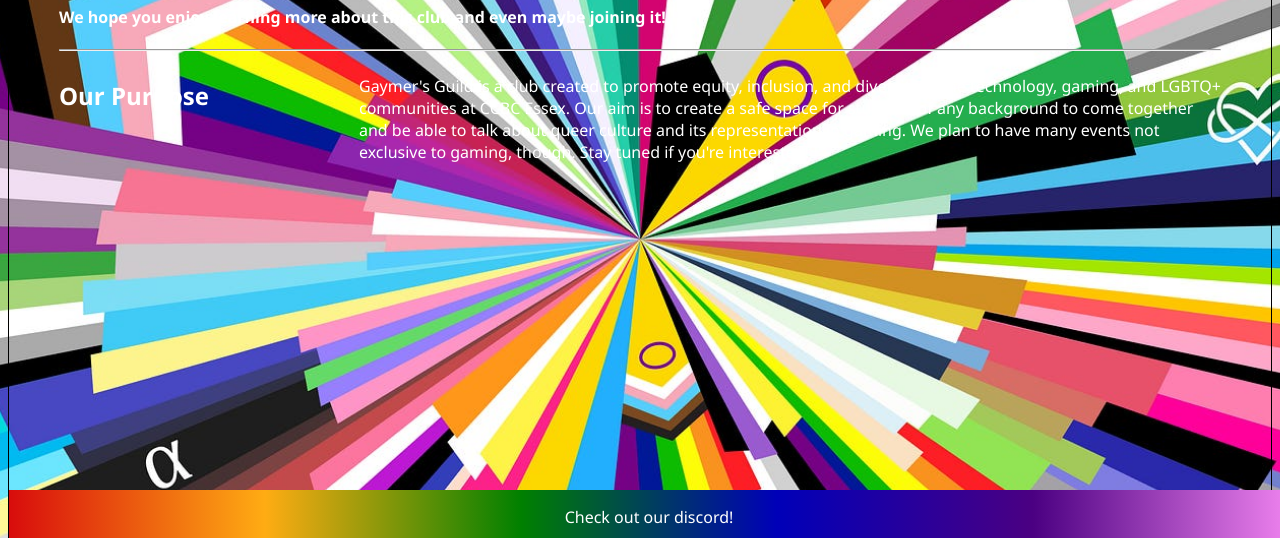
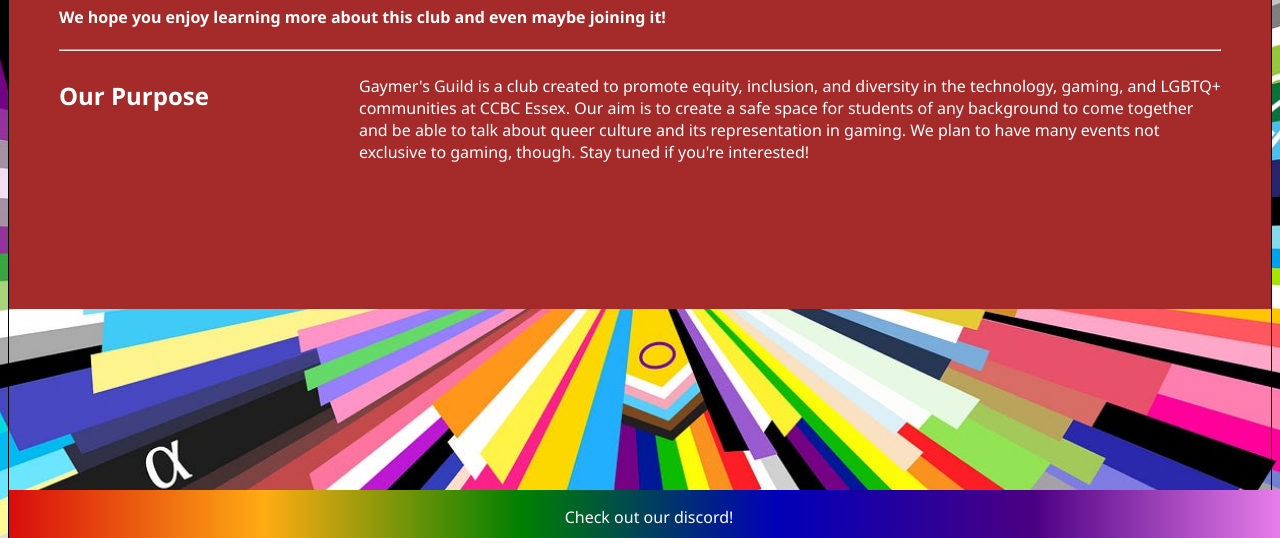
Before and after one commit to ThatGman/CSIT121, a plain HTML site: page final/index.html in a window 1280 px wide. Shown: the part 161-699 px from the top of the page. Drawn offline with Linux system fonts and the light colour scheme.

Commit message:
Add files via upload

```diff
--- a/final/stylize.css
+++ b/final/stylize.css
@@ -67,6 +67,10 @@ input{
 }
 
 .fixpadding{
+    display:block;
+    background-color: brown;
+    margin-left: auto;
+    margin-right:auto;
     padding: 50px;
 }
 
```
